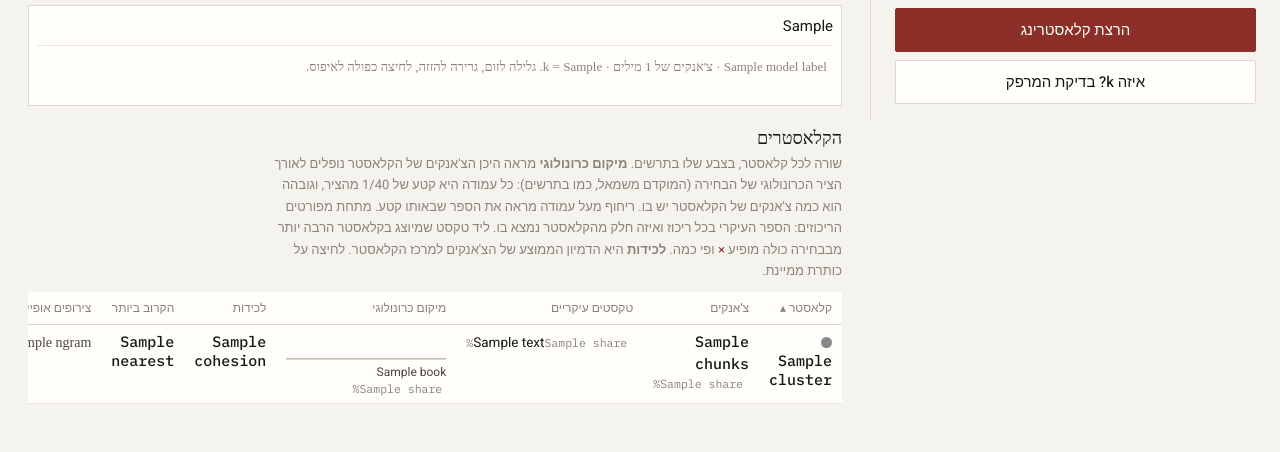
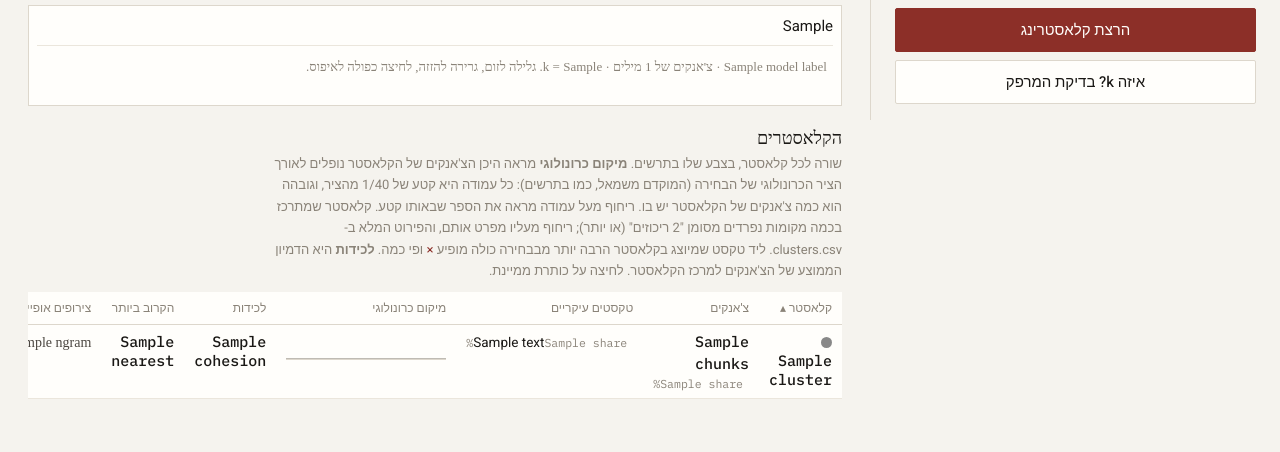
Before and after one commit to elijah-DHLab/midrash_clustering_app, a Django app: template webapp/explorer/templates/explorer/index.html in a window 1280 px wide. Shown: the part 795-1247 px from the top of the page. After the commit the page ends 1194 px from the top, so only its background shows below. Run offline with Django 5.2, Linux system fonts and the light colour scheme; the template is opened without the code that fills it: most values are stand-ins (such as "Sample title", 1, 10 or a date in 2020); some web fonts are replaced.

Commit message:
Cluster histogram: empty bars no longer drawn as the page's placeholder box
They carried the class `empty`, which the page already uses for the dashed
placeholder with 70px of padding, so every empty bar became a tall grey box over
the rows below. Renamed to `nil`.

The list of concentrations under each histogram repeated book names with a share
that is not the one in the texts column beside it; the page now says only "2
ריכוזים" where a cluster has more than one, with the ranges on hover. The full
breakdown stays in clusters.csv.

Co-Authored-By: Claude Opus 5.5 <noreply@anthropic.com>

```diff
--- a/webapp/explorer/templates/explorer/index.html
+++ b/webapp/explorer/templates/explorer/index.html
@@ -213,11 +213,9 @@
   .hist { display: flex; direction: ltr; align-items: flex-end; gap: 1px; width: 160px; height: 26px;
           margin-top: 2px; border-bottom: 1px solid var(--rule); }
   .hist i { flex: 1; min-height: 1px; background: var(--muted); opacity: .55; }
-  .hist i.empty { opacity: .12; }
+  .hist i.nil { opacity: .12; }   /* not .empty: that is the page's placeholder box */
   .hist i:hover { opacity: 1; background: var(--rubric); }
-  .conc { margin-top: 4px; font-size: 12px; color: var(--ink-2); line-height: 1.45; }
-  .conc span { display: block; white-space: nowrap; }
-  .conc .pct { color: var(--muted); font: 400 11.5px "IBM Plex Mono", monospace; margin-right: 4px; }
+  .conc { margin-top: 3px; font-size: 12px; color: var(--muted); cursor: help; }
   .ngrams { color: var(--ink-2); font-family: "Frank Ruhl Libre", serif; font-size: 14px; line-height: 1.55; }
   .ngrams span { display: block; white-space: nowrap; }
 
@@ -466,7 +464,8 @@
           <p class="clusters-note">שורה לכל קלאסטר, בצבע שלו בתרשים. <b>מיקום כרונולוגי</b> מראה היכן
           הצ'אנקים של הקלאסטר נופלים לאורך הציר הכרונולוגי של הבחירה (המוקדם משמאל, כמו בתרשים): כל עמודה היא
           קטע של 1/40 מהציר, וגובהה הוא כמה צ'אנקים של הקלאסטר יש בו. ריחוף מעל עמודה מראה את הספר
-          שבאותו קטע. מתחת מפורטים הריכוזים: הספר העיקרי בכל ריכוז ואיזה חלק מהקלאסטר נמצא בו. ליד טקסט שמיוצג בקלאסטר הרבה יותר מבבחירה כולה מופיע <span style="color:var(--rubric)">×</span> ופי כמה. <b>לכידות</b> היא הדמיון הממוצע של הצ'אנקים
+          שבאותו קטע. קלאסטר שמתרכז בכמה מקומות נפרדים מסומן "2 ריכוזים" (או יותר); ריחוף מעליו
+          מפרט אותם, והפירוט המלא ב-clusters.csv. ליד טקסט שמיוצג בקלאסטר הרבה יותר מבבחירה כולה מופיע <span style="color:var(--rubric)">×</span> ופי כמה. <b>לכידות</b> היא הדמיון הממוצע של הצ'אנקים
           למרכז הקלאסטר. לחיצה על כותרת ממיינת.</p>
           <table class="clusters" id="clusters">
             <thead><tr>
@@ -490,8 +489,8 @@
                   {% if c.n_texts > 3 %}<span class="more">ועוד {{ c.n_texts|add:"-3" }}</span>{% endif %}
                 </td>
                 <td>
-                  <div class="hist">{% for b in c.bars %}<i{% if not b.n %} class="empty"{% endif %} style="height: {{ b.h }}%" title="{{ b.book }}: {{ b.n }} צ'אנקים"></i>{% endfor %}</div>
-                  {% if c.concentrations %}<div class="conc">{% for k in c.concentrations %}<span>{{ k.book }}<span class="pct">{{ k.share }}%</span></span>{% endfor %}</div>{% endif %}
+                  <div class="hist">{% for b in c.bars %}<i{% if not b.n %} class="nil"{% endif %} style="height: {{ b.h }}%" title="{{ b.book }}: {{ b.n }} צ'אנקים"></i>{% endfor %}</div>
+                  {% if c.concentrations|length > 1 %}<div class="conc" title="{% for k in c.concentrations %}{{ k.from }}–{{ k.to }}% מהציר: {{ k.share }}% מהקלאסטר{% if not forloop.last %} · {% endif %}{% endfor %}">{{ c.concentrations|length }} ריכוזים</div>{% endif %}
                 </td>
                 <td class="num">{{ c.cohesion|default_if_none:"–" }}</td>
                 <td class="num">{{ c.nearest|default_if_none:"–" }}</td>
```
